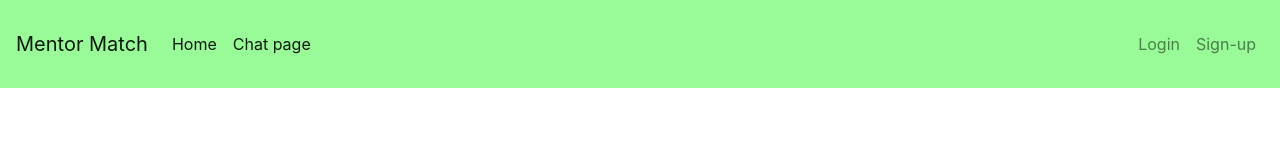
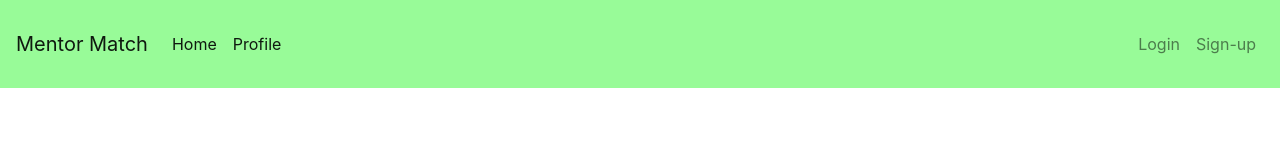
Before and after one commit to lisianshehu/mentor-match, a React (Create React App) app: page / in a window 1280 px wide. Shown: the top 160 px of the page. Built offline with nearby package versions, Linux system fonts and the light colour scheme.

Commit message:
Replacing chat-page with profile/search page

```diff
--- a/src/navbar/navbar.jsx
+++ b/src/navbar/navbar.jsx
@@ -26,7 +26,7 @@ class Navbar extends Component {
                     <Link className="nav-link" to="/">Home <span class="sr-only">(current)</span></Link>
                     </li>
                     <li class="nav-item active">
-                    <Link className="nav-link" to={"/chatpage"}>Chat page <span class="sr-only">(current)</span></Link>
+                    <Link className="nav-link" to={"/landing-page"}>Profile<span class="sr-only">(current)</span></Link>
                     </li>
                 </ul>
                 {store.getState().loginReducer.isLoggedIn ?
```
